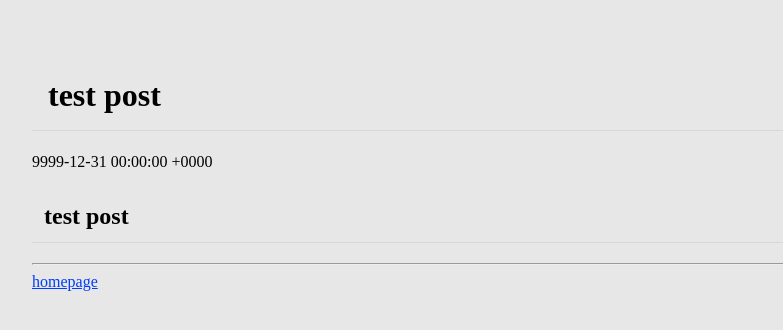
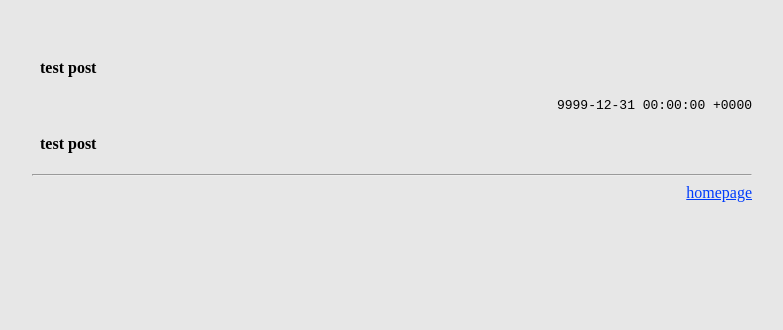
Before and after one commit to f6o/f6o.github.io, a Jekyll site: the page built from _posts/9999-12-31-pinned.md, in a window 1280 px wide. Shown: the top 330 px of the page, without its empty margins (8-791 px from the left). Built offline with Jekyll 4.4.1, drawn with Linux system fonts in a browser that asks for light colours.

Commit message:
define styles for _layout/page.html

```diff
--- a/css/default.css
+++ b/css/default.css
@@ -1,12 +1,23 @@
 body { padding: 2em; }
 h1, h2, h3 { padding: 0.5em;}
 p, pre { margin : 0 1em; }
-pre, code { font-family: "Courier New", "Consolas", monospace; }
+pre, code { font-family: "Consolas", "Courier New", monospace; }
 pre { overflow: auto; }
 
 body { background : #e7e7e7 }
 a { color: #003cfc; }
 a:visited { color: #9c3c3c; }
 
-h1, h2, h3 { border-bottom: 1px solid #d8d8d8; }
 blockquote { border-left: 3px solid #d8d8d8; }
+
+h1, h2, h3, h4, h5, h6 { font-size : 1em; }
+
+header, article.post, footer { width : 60% }
+
+header { text-align : right }
+header > h1 { text-align : left }
+header > span { font-family : monospace; }
+
+article.post > h1 { font-size : 1em; }
+
+footer { text-align : right; }
```
